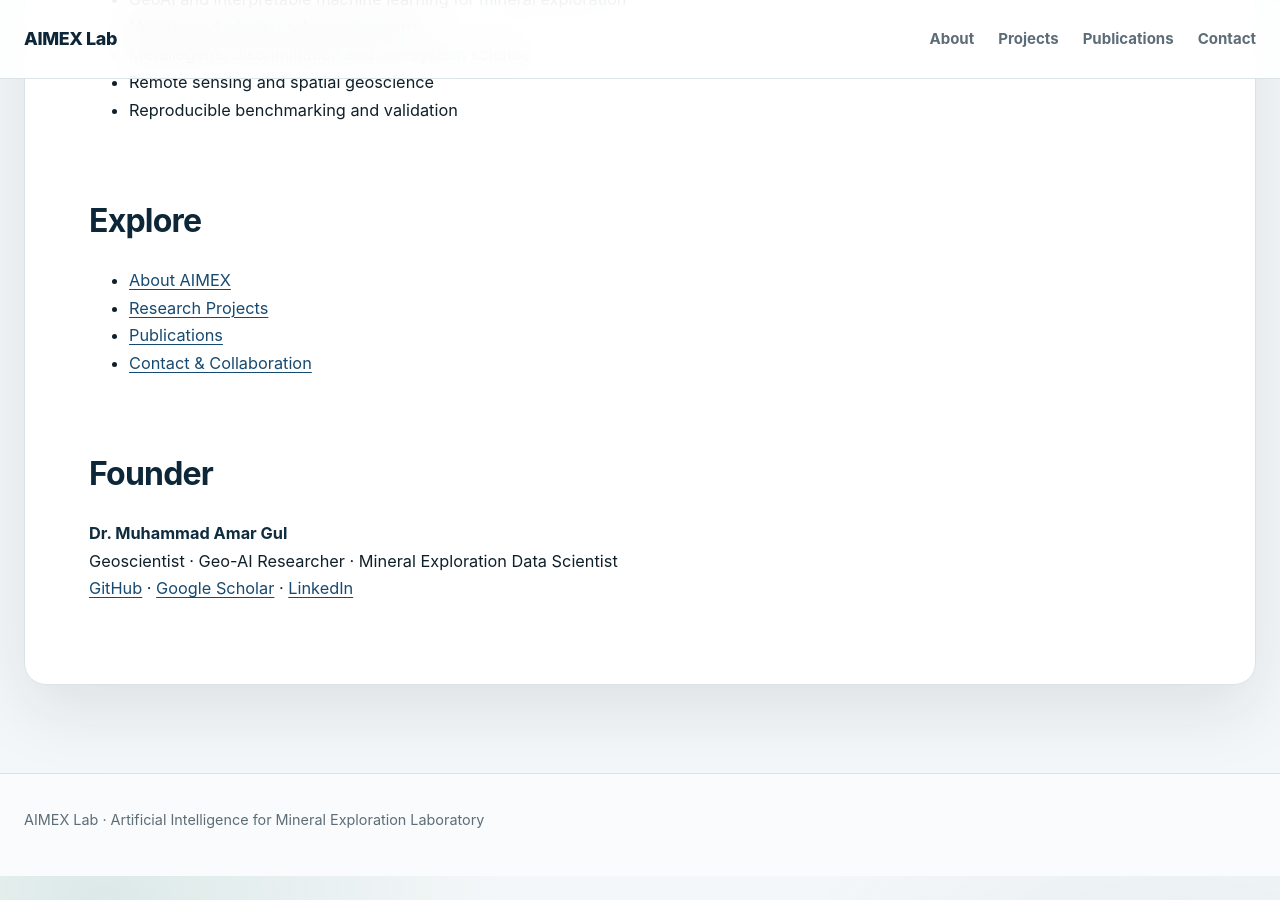
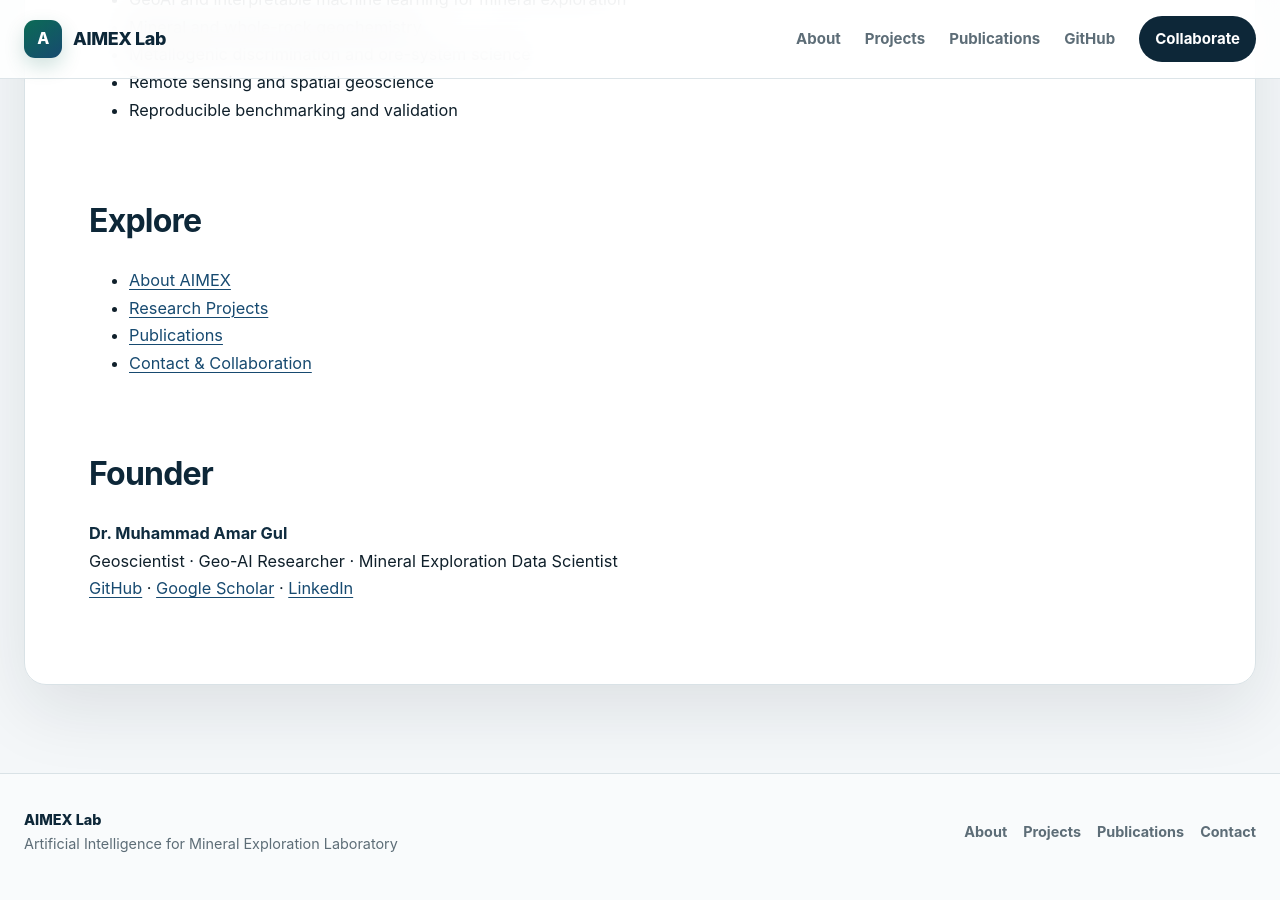
Before and after one commit to AIMEX-GeoAI/AIMEX-GeoAI.github.io, a Jekyll site: the page built from index.md, in a window 1280 px wide and 900 px high, scrolled down 679 px. Built offline with Jekyll 4.4.1, drawn with Linux system fonts in a browser that asks for light colours; before the commit the page ends 1555 px from its top, so only the background shows below that.

Commit message:
Improve AIMEX navigation, metadata and footer

```diff
--- a/_layouts/default.html
+++ b/_layouts/default.html
@@ -5,25 +5,43 @@
   <meta name="viewport" content="width=device-width, initial-scale=1">
   <title>{% if page.title %}{{ page.title }} · {% endif %}{{ site.title }}</title>
   <meta name="description" content="{{ site.description }}">
+  <meta name="theme-color" content="#0d2738">
   <link rel="stylesheet" href="{{ '/assets/css/style.css' | relative_url }}">
 </head>
 <body>
   <header class="site-header">
     <div class="wrap nav-wrap">
-      <a class="brand" href="/">AIMEX Lab</a>
-      <nav>
+      <a class="brand" href="/" aria-label="AIMEX Lab home">
+        <span class="brand-mark">A</span>
+        <span>AIMEX Lab</span>
+      </a>
+      <nav aria-label="Primary navigation">
+        <a href="/about/">About</a>
+        <a href="/projects/">Projects</a>
+        <a href="/publications/">Publications</a>
+        <a href="https://github.com/AIMEX-GeoAI">GitHub</a>
+        <a class="nav-cta" href="/contact/">Collaborate</a>
+      </nav>
+    </div>
+  </header>
+
+  <main class="wrap content">
+    {{ content }}
+  </main>
+
+  <footer class="site-footer">
+    <div class="wrap footer-grid">
+      <div>
+        <div class="footer-title">AIMEX Lab</div>
+        <div>Artificial Intelligence for Mineral Exploration Laboratory</div>
+      </div>
+      <div class="footer-links">
         <a href="/about/">About</a>
         <a href="/projects/">Projects</a>
         <a href="/publications/">Publications</a>
         <a href="/contact/">Contact</a>
-      </nav>
+      </div>
     </div>
-  </header>
-  <main class="wrap content">
-    {{ content }}
-  </main>
-  <footer class="site-footer">
-    <div class="wrap">AIMEX Lab · Artificial Intelligence for Mineral Exploration Laboratory</div>
   </footer>
 </body>
 </html>
```
